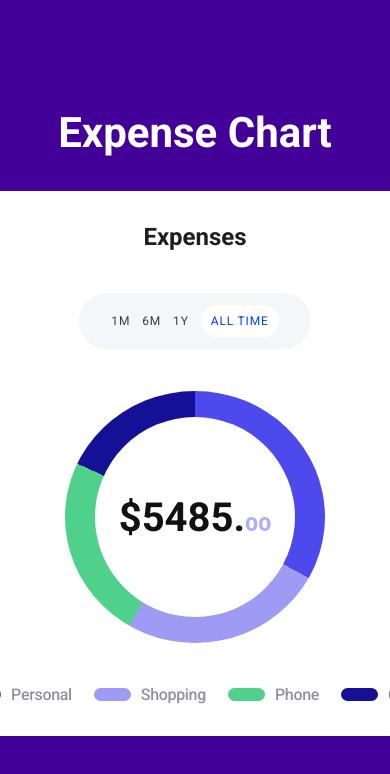
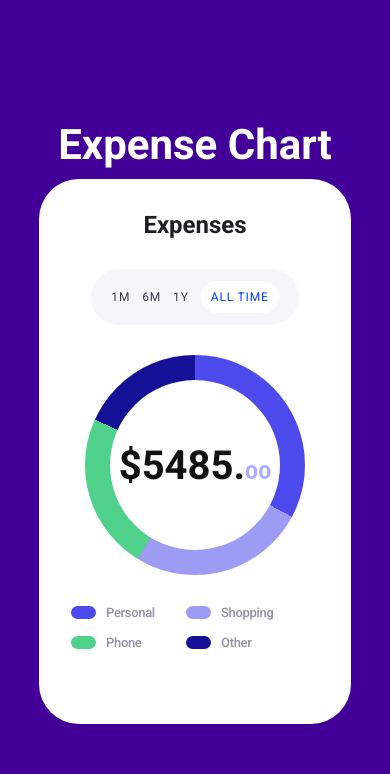
Before and after one commit to KamrulHasaanAnanda/gozayaantask, a Next.js app: page / in a window 390 px wide. Shown: the top 774 px of the page. Built offline with nearby package versions, Linux system fonts and the light colour scheme.

Commit message:
responsive done

```diff
--- a/src/styles/globals.scss
+++ b/src/styles/globals.scss
@@ -93,13 +93,6 @@ a {
       align-items: center;
       justify-content: center;
 
-      // background: conic-gradient(
-      //   #141197 0% 25%,
-      //   #9d9bf4 25% 50%,
-      //   #4fd18b 50% 75%,
-      //   #4c49ed 75% 100%
-      // );
-
       .hole {
         width: 200px;
         height: 200px;
@@ -132,7 +125,7 @@ a {
     .colors {
       display: flex;
       align-items: center;
-      gap:22px;
+      gap: 22px;
       .inside__color {
         display: flex;
         align-items: center;
@@ -156,6 +149,60 @@ a {
       }
     }
   }
+
+  @media (max-width: 800px) {
+    .graph__div {
+      width: 80%;
+      padding: 32px;
+    }
+  }
+  @media (max-width: 600px) {
+    .graph__div {
+      margin-top: 10px;
+      gap: 30px;
+      .donut {
+        width: 220px;
+        height: 220px;
+        .hole {
+          width: 170px;
+          height: 170px;
+        }
+      }
+      .tabs {
+        padding: 12px 20px;
+      }
+      .colors {
+        gap: 15px;
+        flex-wrap: wrap;
+        .inside__color {
+          min-width: 100px;
+        }
+        p {
+          font-size: 13px;
+        }
+        .color {
+          width: 25px;
+        }
+      }
+    }
+  }
+
+  @media (max-width: 350px) {
+    .graph__div{
+      padding: 12px 8px !important;
+    }
+    .tabs {
+      padding: 12px 8px !important;
+    }
+    .donut {
+      width: 200px !important;
+      height: 200px !important;
+      .hole {
+        width: 150px !important;
+        height: 150px !important;
+      }
+    }
+  }
 }
 
 @media (prefers-color-scheme: dark) {
```
